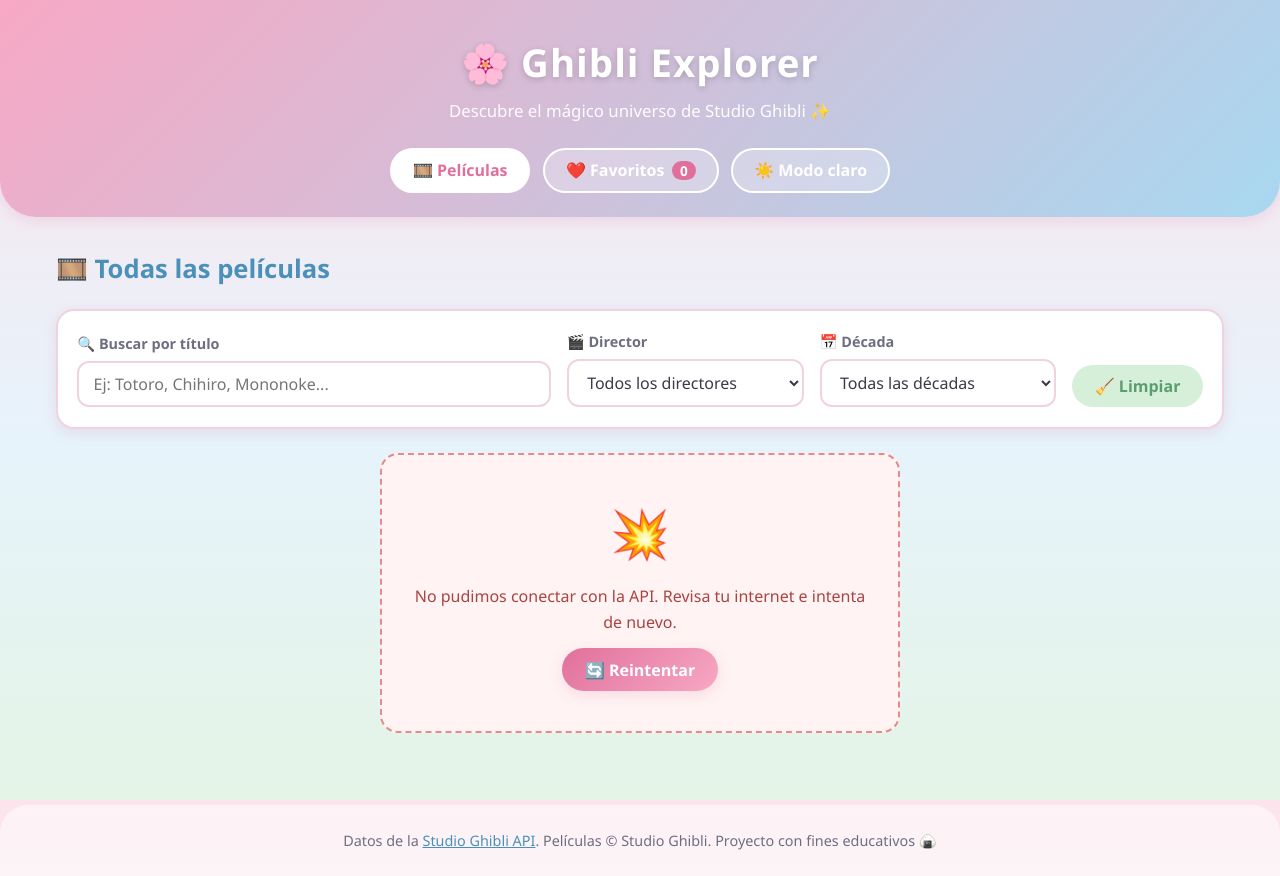
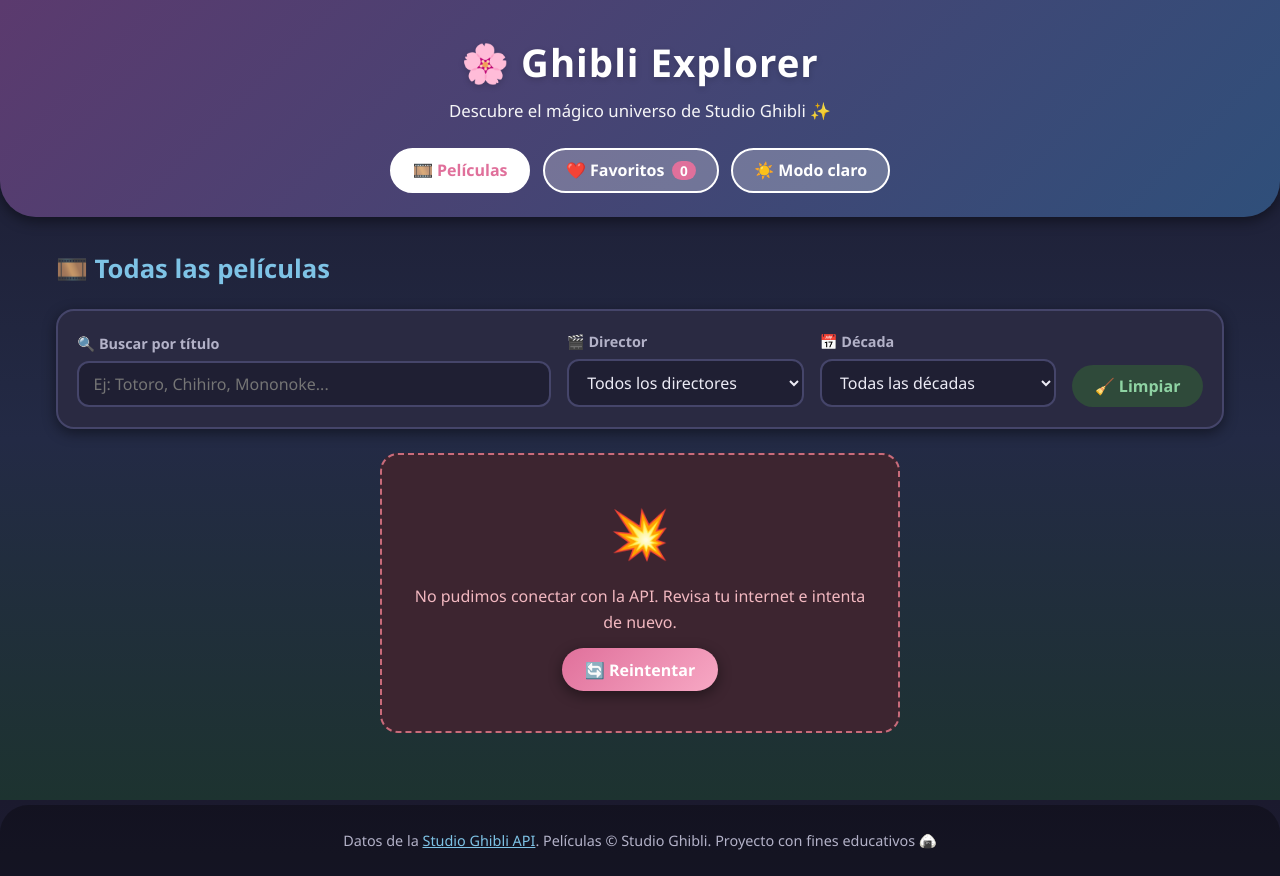
Before and after one commit to Angel52912/proyecto-web-ia, a plain HTML site: page index.html in a window 1280 px wide. Both pictures are taken after a click on the button "🌙 Modo oscuro". Drawn offline with Linux system fonts and the light colour scheme; no server answers; a web font is replaced by a local one.

Commit message:
Implement dark mode styles in CSS
Added dark mode styles that adapt based on the data-tema attribute in HTML.

```diff
--- a/style.css
+++ b/style.css
@@ -15,6 +15,7 @@
    10. Pie de página
    11. Animaciones
    12. Diseño responsivo (celular y tablet)
+   13. Modo oscuro (reto extra)
    ===================================================== */
 
 
@@ -553,3 +554,46 @@
     grid-template-columns: 1fr;
   }
 }
+
+
+/* =====================================================
+   13. MODO OSCURO (RETO EXTRA)
+   Cuando script.js pone data-tema="oscuro" en <html>,
+   estas variables reemplazan a las del modo claro.
+   Como todo el CSS usa variables, la página cambia sola.
+   ===================================================== */
+:root[data-tema="oscuro"] {
+  /* Le dice al navegador que use controles oscuros (selects, scroll) */
+  color-scheme: dark;
+
+  /* Colores que cambian en modo oscuro */
+  --azul-profundo: #7ec3e6;
+  --verde-claro: #2f4a3a;
+  --verde-bosque: #8fd3a3;
+
+  --fondo-pagina: linear-gradient(180deg, #1b1a2e 0%, #232a45 55%, #1d3330 100%);
+  --fondo-tarjeta: #2a2a42;
+  --fondo-campo: #1f1f33;
+
+  --texto-principal: #ecebf5;
+  --texto-suave: #b3b2c8;
+
+  --borde: #45456a;
+  --sombra-suave: 0 4px 14px rgba(0, 0, 0, 0.45);
+  --sombra-fuerte: 0 10px 26px rgba(0, 0, 0, 0.6);
+}
+
+/* Elementos que tenían colores escritos directamente (no variables) */
+:root[data-tema="oscuro"] .encabezado {
+  background: linear-gradient(135deg, #5b3a6e, #2f4f7a);
+}
+
+:root[data-tema="oscuro"] .pie {
+  background: rgba(0, 0, 0, 0.3);
+}
+
+:root[data-tema="oscuro"] .mensaje--error {
+  background: #3d2530;
+  border-color: #c96b7a;
+  color: #f2b8c0;
+}
```
